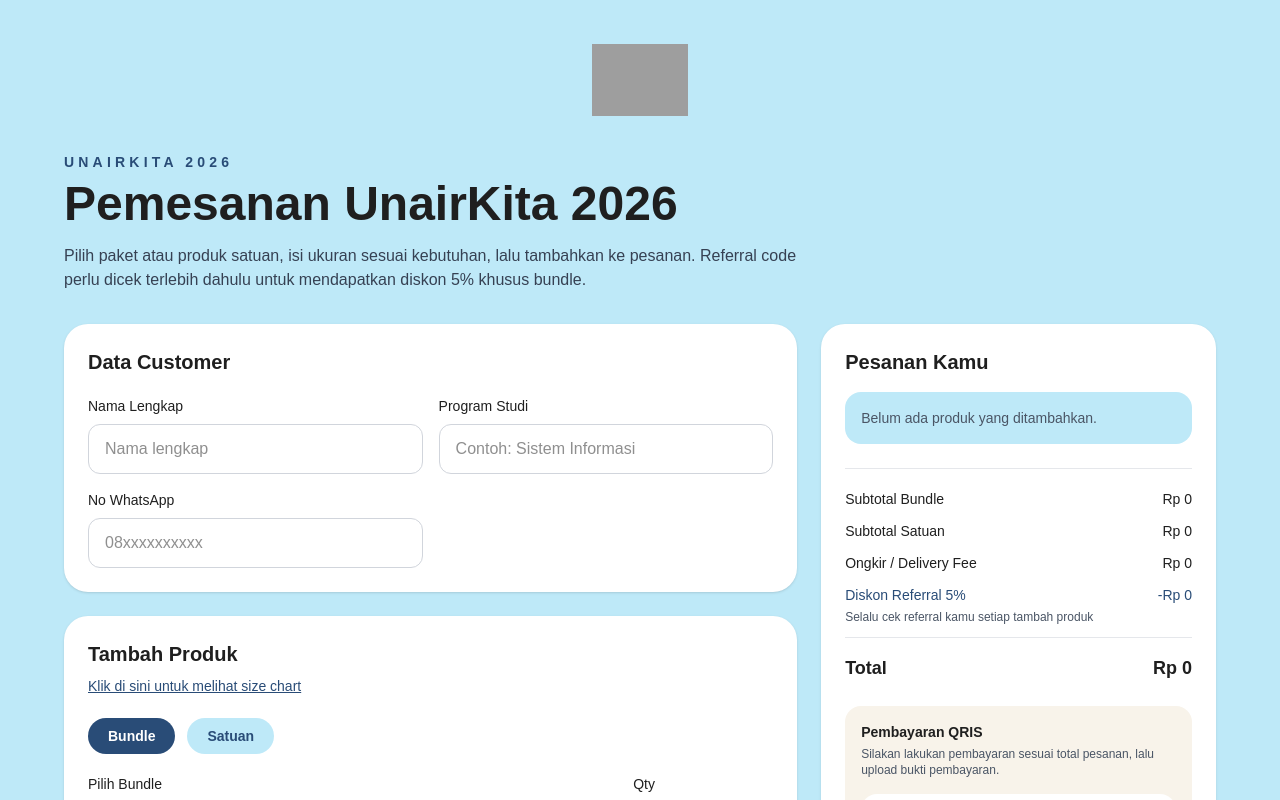
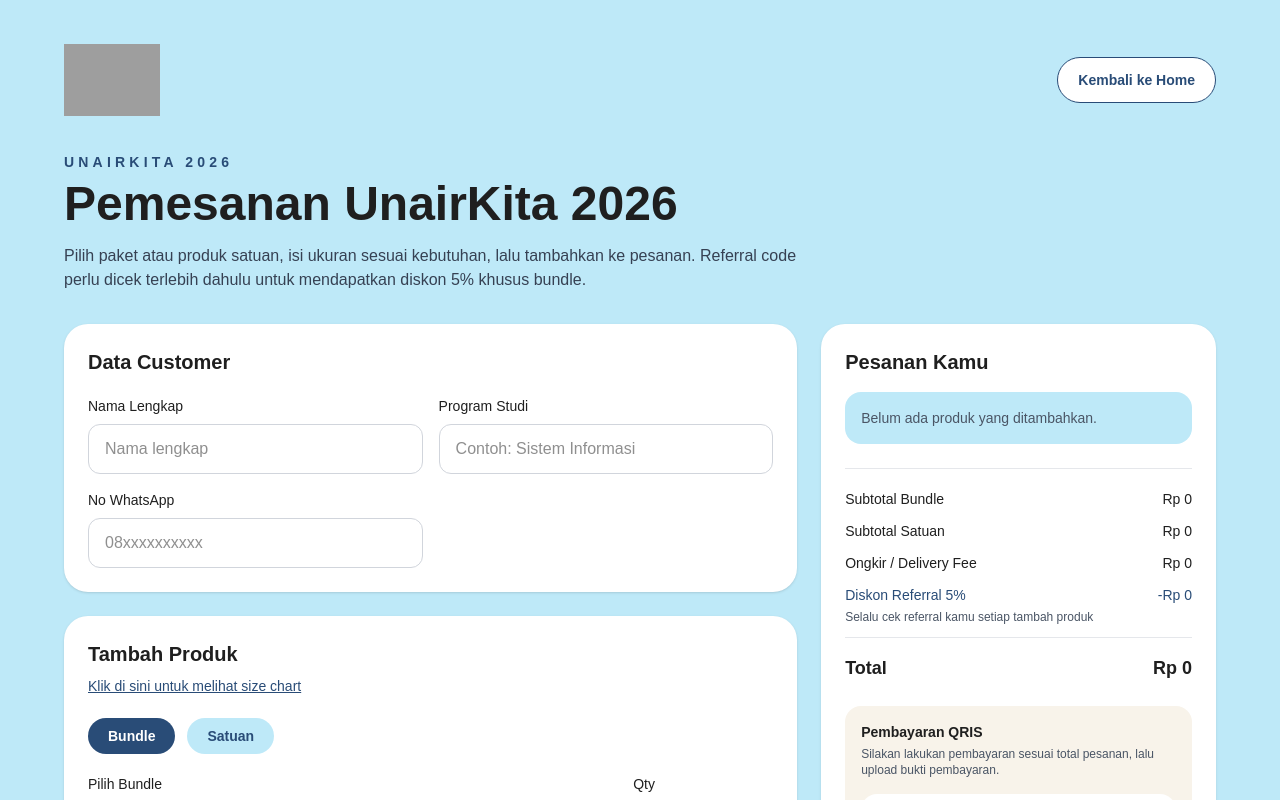
Before and after one commit to aqeelfathur/unairkita, a Next.js app: page /order in a window 1280 px wide. Shown: the top 800 px of the page. Built offline with nearby package versions, Linux system fonts and the light colour scheme; grey boxes are pictures that could not be loaded.

Commit message:
feat: order add home button

```diff
--- a/app/order/page.tsx
+++ b/app/order/page.tsx
@@ -1,6 +1,7 @@
 "use client";
 
 import Image from "next/image";
+import Link from "next/link";
 import { useMemo, useState } from "react";
 
 type ProductType = "bundle" | "single";
@@ -591,7 +592,7 @@ export default function OrderPage() {
     <main className="min-h-screen bg-[#bee9f8] px-4 py-8 text-[#1F1F1F] md:px-8">
       <section className="mx-auto max-w-6xl">
         <div className="mb-8">
-          <div className="mb-6 flex justify-center">
+          <div className="mb-6 flex flex-col items-center justify-center gap-4 md:flex-row md:justify-between">
             <div className="relative h-24 w-24">
               <Image
                 src="/k.png"
@@ -600,6 +601,13 @@ export default function OrderPage() {
                 className="object-contain"
               />
             </div>
+
+            <Link
+              href="/"
+              className="inline-flex items-center justify-center rounded-full border border-[#294c77] bg-white px-5 py-3 text-sm font-semibold text-[#294c77] transition hover:bg-[#bee9f8]"
+            >
+              Kembali ke Home
+            </Link>
           </div>
 
           <p className="mb-2 text-sm font-semibold uppercase tracking-[0.3em] text-[#294c77]">
```
